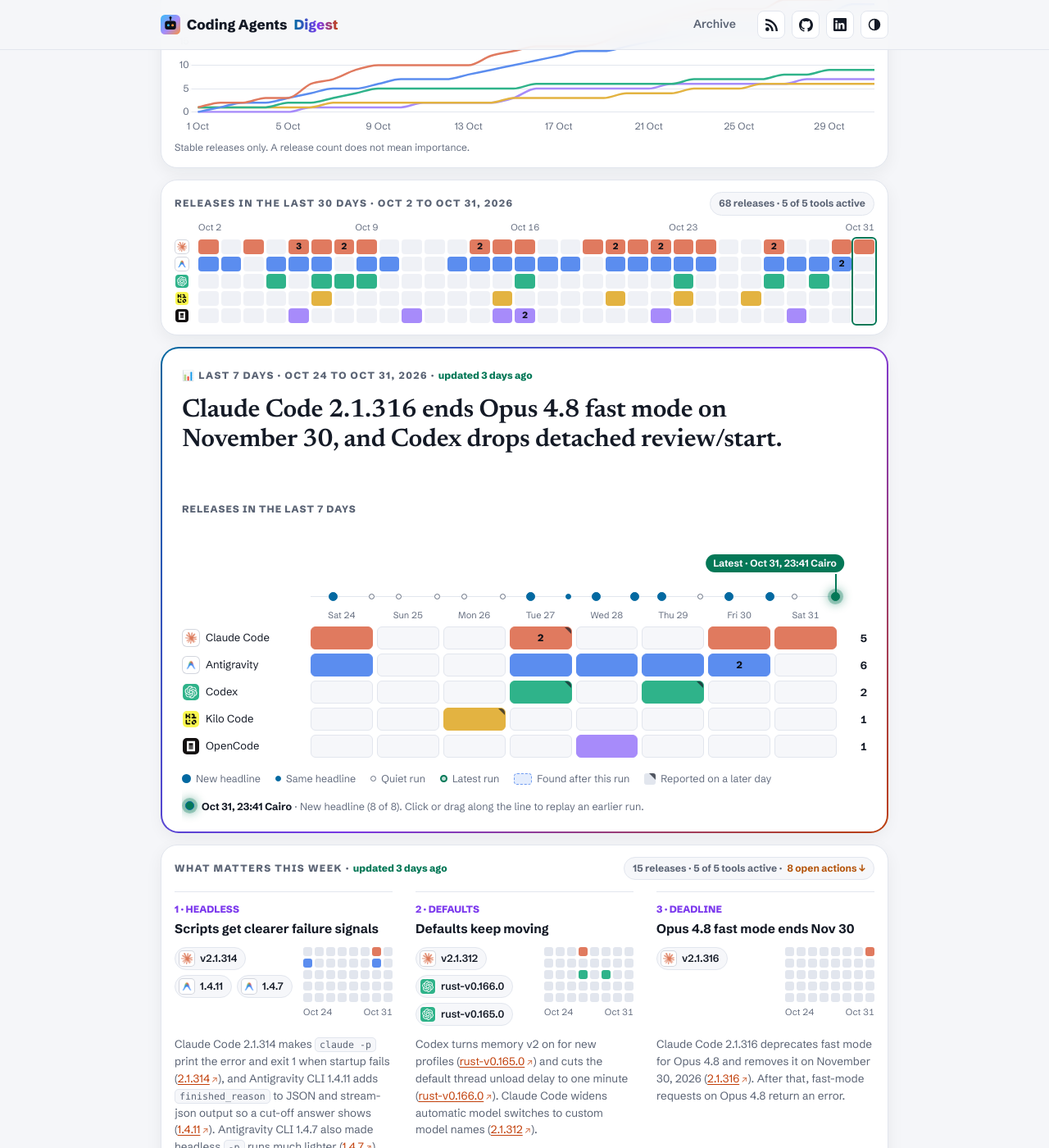
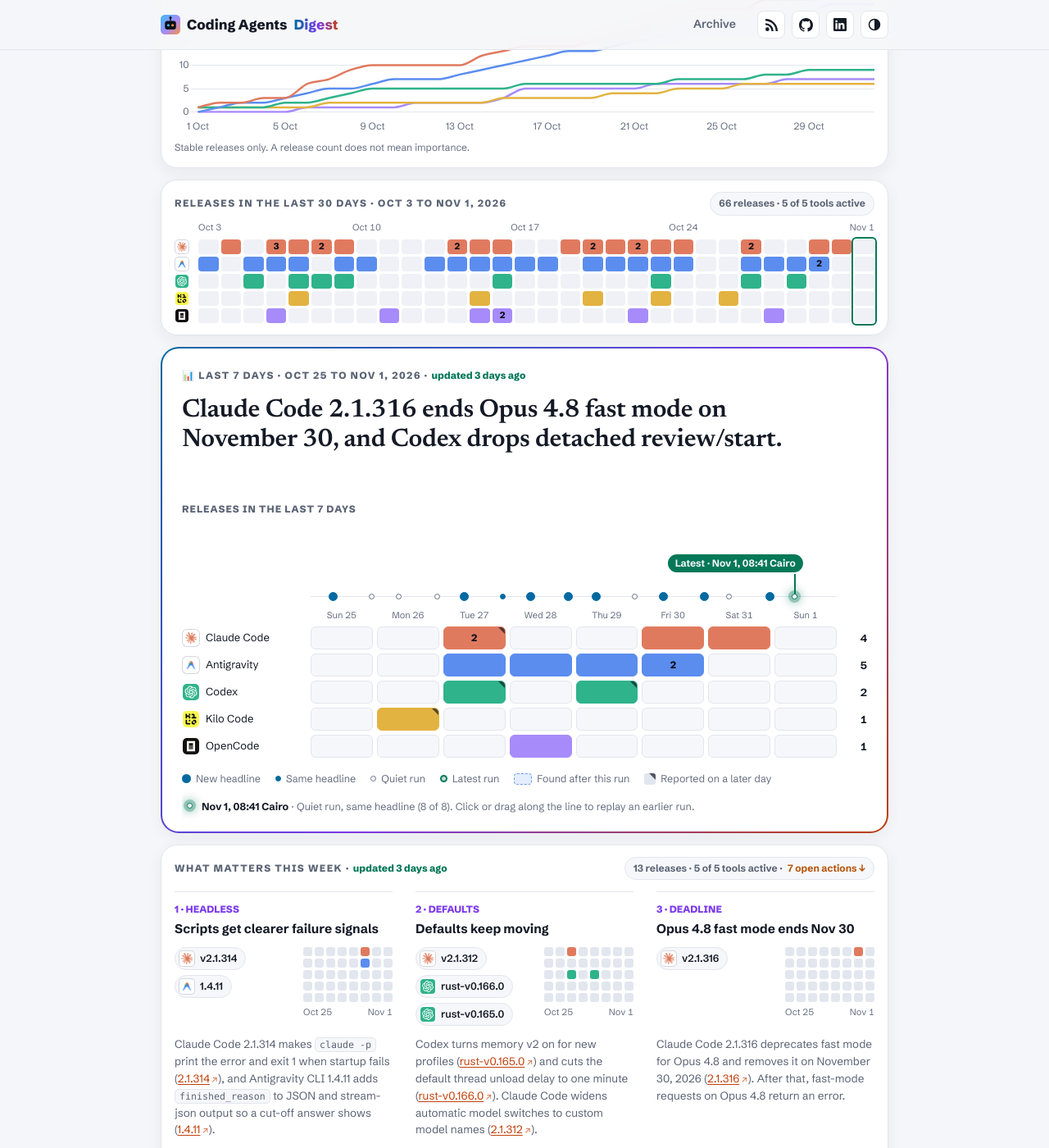
Before and after one commit to IbrahimSobh/coding-agents-digest, a Jekyll site: the page built from docs/index.html, in a window 1280 px wide and 1400 px high, scrolled down 264 px. Shown: the whole window at 82% size. Built offline with Jekyll 4.4.1, drawn with Linux system fonts in a browser that asks for light colours; some of the changed text lies outside the part shown.

Commit message:
Check 2026-11-01 08:41: no new releases
Co-Authored-By: Claude Haiku 5.5 <noreply@anthropic.com>
Claude-Session: https://claude.ai/code/session_01FsAJh8x7h8xxVexS5hQ1Jw

```diff
--- a/docs/_data/brief.json
+++ b/docs/_data/brief.json
@@ -1,13 +1,13 @@
 {
- "updated": "2026-10-31T23:41+02:00",
- "updated_label": "Oct 31, 23:41",
- "window": "Oct 24 to Oct 31, 2026",
+ "updated": "2026-11-01T08:41+02:00",
+ "updated_label": "Nov 1, 08:41",
+ "window": "Oct 25 to Nov 1, 2026",
  "headline": "Claude Code 2.1.316 ends Opus 4.8 fast mode on November 30, and Codex drops detached review/start.",
  "themes": [
   {
    "tag": "Headless",
    "title": "Scripts get clearer failure signals",
-   "facts": "Claude Code 2.1.314 makes `claude -p` print the error and exit 1 when startup fails ([2.1.314](https://github.com/anthropics/claude-code/releases/tag/v2.1.314)), and Antigravity CLI 1.4.11 adds `finished_reason` to JSON and stream-json output so a cut-off answer shows ([1.4.11](https://github.com/google-antigravity/antigravity-cli/releases/tag/1.4.11)). Antigravity CLI 1.4.7 also made headless `-p` runs much lighter ([1.4.7](https://github.com/google-antigravity/antigravity-cli/releases/tag/1.4.7)).",
+   "facts": "Claude Code 2.1.314 makes `claude -p` print the error and exit 1 when startup fails ([2.1.314](https://github.com/anthropics/claude-code/releases/tag/v2.1.314)), and Antigravity CLI 1.4.11 adds `finished_reason` to JSON and stream-json output so a cut-off answer shows ([1.4.11](https://github.com/google-antigravity/antigravity-cli/releases/tag/1.4.11)).",
    "so_what": "scripts that trust exit code 0 or the raw output should check these signals now."
   },
   {
--- a/docs/_data/headlines.json
+++ b/docs/_data/headlines.json
@@ -32,5 +32,6 @@
  {"updated": "2026-10-30T08:38+02:00", "window": "Oct 23 to Oct 30, 2026", "headline": "Codex drops detached review/start, and headless runs in Claude Code and Antigravity CLI now report failures more clearly."},
  {"updated": "2026-10-30T23:41+02:00", "window": "Oct 23 to Oct 30, 2026", "headline": "Codex drops detached review/start, and Antigravity CLI 1.4.12 lets plugins run without an API key set."},
  {"updated": "2026-10-31T08:41+02:00", "window": "Oct 24 to Oct 31, 2026", "headline": "Codex drops detached review/start, and Antigravity CLI 1.4.12 lets plugins run without an API key set."},
- {"updated": "2026-10-31T23:41+02:00", "window": "Oct 24 to Oct 31, 2026", "headline": "Claude Code 2.1.316 ends Opus 4.8 fast mode on November 30, and Codex drops detached review/start."}
+ {"updated": "2026-10-31T23:41+02:00", "window": "Oct 24 to Oct 31, 2026", "headline": "Claude Code 2.1.316 ends Opus 4.8 fast mode on November 30, and Codex drops detached review/start."},
+ {"updated": "2026-11-01T08:41+02:00", "window": "Oct 25 to Nov 1, 2026", "headline": "Claude Code 2.1.316 ends Opus 4.8 fast mode on November 30, and Codex drops detached review/start."}
 ]
--- a/task/state.json
+++ b/task/state.json
@@ -1,6 +1,6 @@
 {
-  "last_run": "2026-10-31T23:41+02:00",
-  "last_entry_file": "docs/digests/2026-10-31-2341.md",
+  "last_run": "2026-11-01T08:41+02:00",
+  "last_entry_file": "docs/digests/2026-11-01-0841.md",
   "last_snapshot": "2026-10-29",
   "timezone": "Africa/Cairo",
   "tools": {
```
Also changed, not shown: docs/digests/2026-11-01-0841.md (added, +11 -0 lines).
